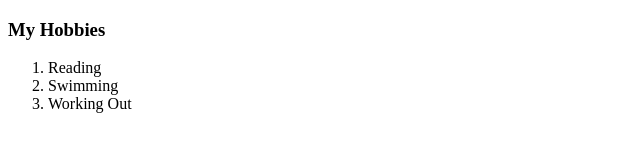
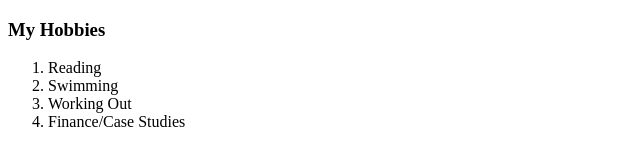
Before and after one commit to ianvrr/cv, a plain HTML site: page hobbies.html in a window 1280 px wide. Shown: the whole page, without its empty margins (0-640 px from the left). Drawn offline with Linux system fonts and the light colour scheme.

Commit message:
Update hobbies.html

```diff
--- a/hobbies.html
+++ b/hobbies.html
@@ -10,6 +10,7 @@
     <li>Reading</li>
     <li>Swimming</li>
     <li>Working Out</li>
+    <li>Finance/Case Studies</li>
 </ol>
 </body>
 </html>
```
